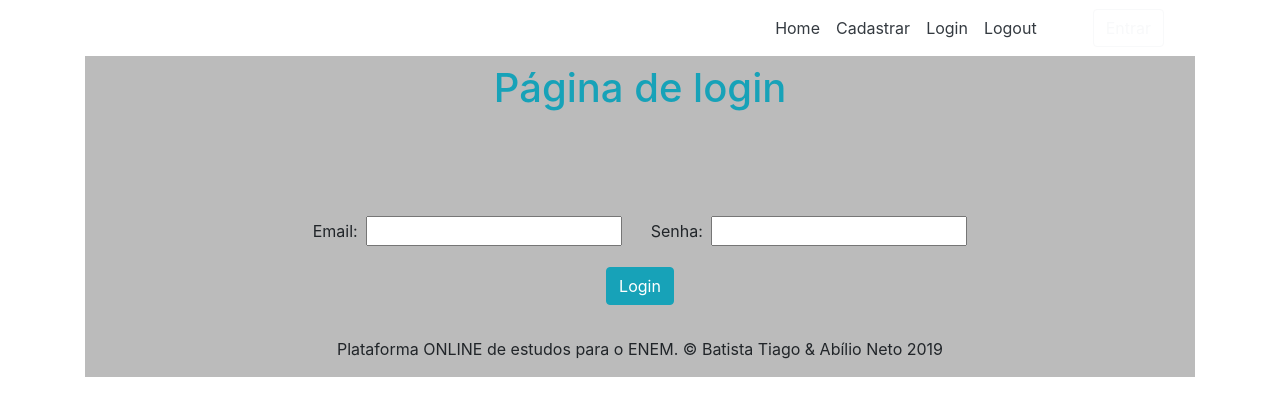
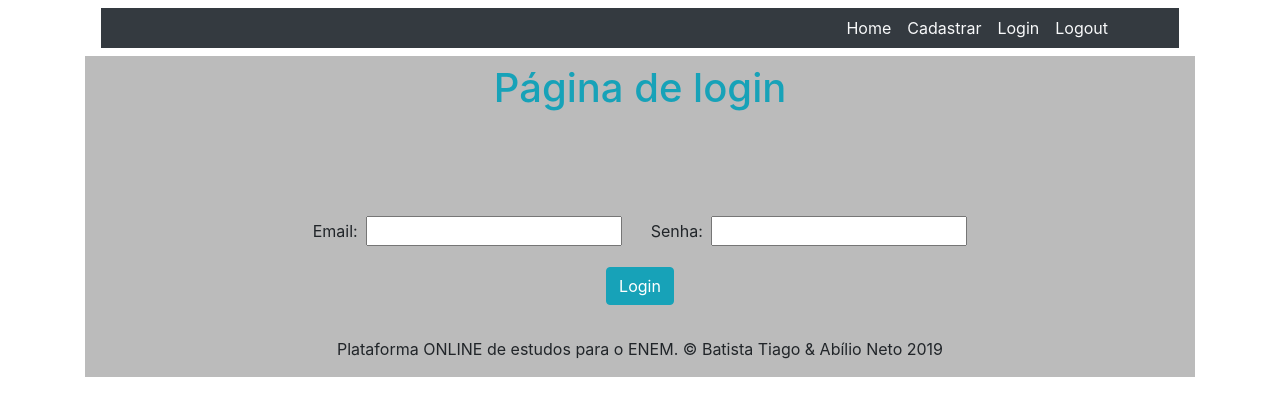
Before and after one commit to batistaTiago/students-platform, a PHP site: page /login.php in a window 1280 px wide. Shown: the top 416 px of the page. Run offline with PHP 8.4, Linux system fonts and the light colour scheme; some libraries are stand-ins or nearby versions.

```diff
--- a/navigation-bar.php
+++ b/navigation-bar.php
@@ -8,7 +8,7 @@
 
 <header>
       <nav class="navbar navbar-expand-md navbar-light">
-        <div class="container">
+        <div class="container bg-dark">
           <!-- logo -->
           <a href="#" class="navbar-brand">
             <div class="sr-only">Finans</div>
@@ -25,21 +25,18 @@
             <!-- menu -->
             <ul class="navbar-nav mr-5 ml-auto">
               <li class="nav-item">
-                <a href="home.php" class="nav-link text-dark">Home</a>
+                <a href="home.php" class="nav-link text-light">Home</a>
               </li>
               <li class="nav-item">
-                <a href="cadastro.php" class="nav-link text-dark">Cadastrar</a>
+                <a href="cadastro.php" class="nav-link text-light">Cadastrar</a>
               </li>
               <li class="nav-item">
-                <a href="login.php" class="nav-link text-dark">Login</a>
+                <a href="login.php" class="nav-link text-light">Login</a>
               </li>
               <li class="nav-item">
-                <a href="logout.php" class="nav-link text-dark">Logout</a>
+                <a href="logout.php" class="nav-link text-light">Logout</a>
               </li>
             </ul>
-
-            <!-- botao -->
-            <a href="" class="btn btn-outline-light">Entrar</a>
           </div>
         </div>
       </nav>
```
Also changed, not shown: database-manager.php (+6 -8 lines).
